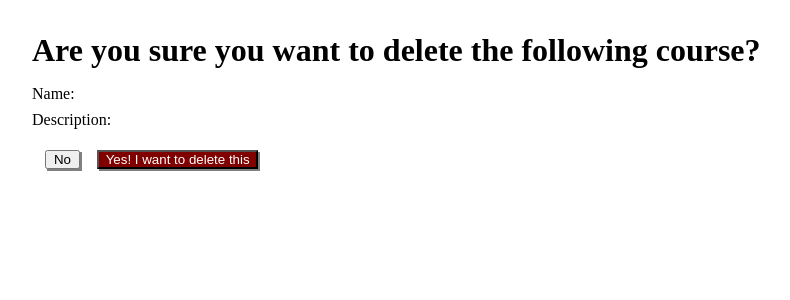
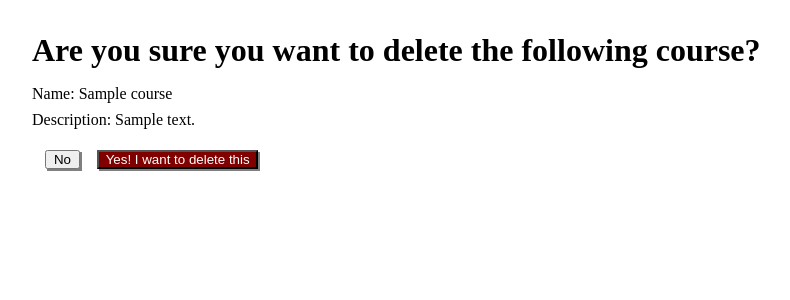
Before and after one commit to JennyWauer/courses, a Django app: template courses_app/templates/destroy.html in a window 1280 px wide. Shown: the top 300 px of the page, without its empty margins (0-790 px from the left). Run offline with Django 3.2, Linux system fonts and the light colour scheme; the template is opened without the code that fills it: most values are stand-ins (such as "Sample title", 1, 10 or a date in 2020).

Commit message:
add dynamic content to destroy page

```diff
--- a/courses_app/templates/destroy.html
+++ b/courses_app/templates/destroy.html
@@ -9,8 +9,8 @@
 </head>
 <body>
     <h1>Are you sure you want to delete the following course?</h1>
-    <p>Name: </p>
-    <p>Description:</p>
+    <p>Name: {{ course.course.name }}</p>
+    <p>Description: {{ course.desc }}</p>
     <button>No</button>
     <button class="yes">Yes! I want to delete this</button>
 </body>
--- a/courses_app/views.py
+++ b/courses_app/views.py
@@ -12,7 +12,10 @@ def index(request):
     return render(request, 'index.html', context)
 
 def destroy(request, desc_id):
-    return render(request, 'destroy.html')
+    context = {
+        "course": Description.objects.get(id=desc_id),
+    }
+    return render(request, 'destroy.html', context)
 
 def add_course(request):
     if request.method == 'GET':
```
